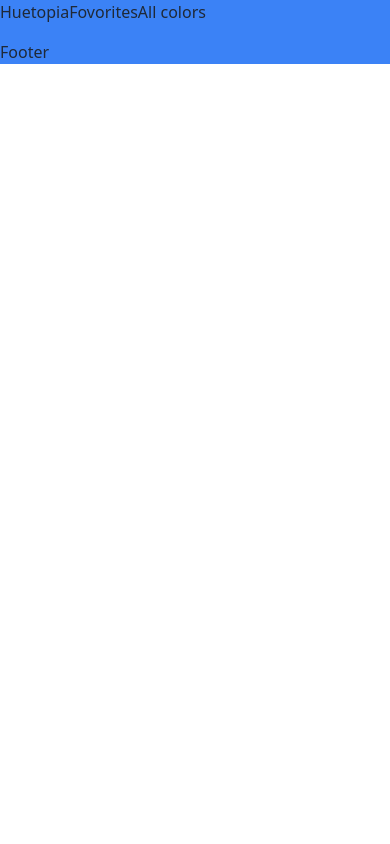
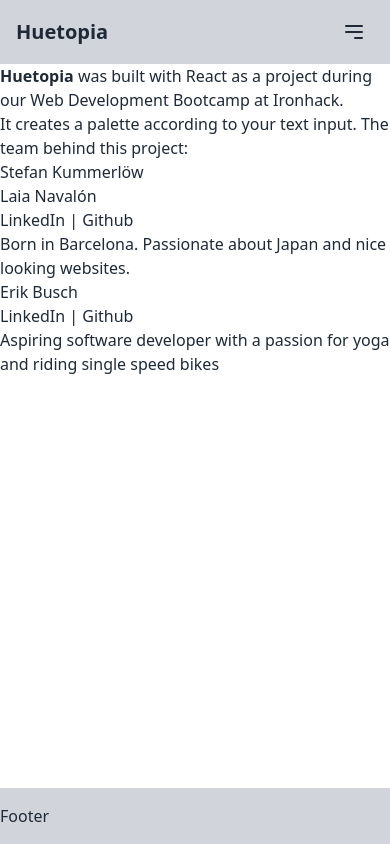
Before and after one commit to Huetopia/Huetopia, a React (Vite) app: page /about in a window 390 px wide. Built offline with nearby package versions, Linux system fonts and the light colour scheme; the HTML template or start-up script is replaced by a standard one.

Commit message:
fix navbar

```diff
--- a/src/App.jsx
+++ b/src/App.jsx
@@ -7,6 +7,7 @@
 import { Navbar } from "./components/Navbar";
 import { AllColors } from "./pages/AllColors";
 import { Favorites } from "./pages/Favorites";
+import { About } from "./pages/About";
 import "tailwindcss/tailwind.css";
 import "daisyui/dist/full.css";
 
@@ -22,6 +23,7 @@
         <Route path="/palettes/:id" element={<ColorPaletteDetails />} />
         <Route path="/palettes" element={<AllColors />} />
         <Route path="/palettes/favorites" element={<Favorites />} />
+        <Route path="/about" element={<About />} />
       </Routes>
       <Footer />
     </>
--- a/src/components/Footer.jsx
+++ b/src/components/Footer.jsx
@@ -1,3 +1,5 @@
 export const Footer = () => {
-  return <div className="w-full bg-blue-500">Footer</div>;
+  return (
+    <div className="w-full bg-gray-300 py-4 absolute bottom-0">Footer</div>
+  );
 };
--- a/src/components/GeneratePalette.jsx
+++ b/src/components/GeneratePalette.jsx
@@ -2,7 +2,7 @@
 import axios from "axios";
 import { useState } from "react";
 import { useNavigate } from "react-router-dom";
-import { Button, Input } from 'react-daisyui'
+import { Button, Input } from "react-daisyui";
 
 export const GeneratePalette = () => {
   const baseURL = "https://api.openai.com";
@@ -113,7 +113,9 @@
         onChange={(e) => setTheme(e.target.value)}
       />
       {/* <button type="submit">Submit</button> */}
-      <Button color="neutral" type="submit">Click me!</Button>
+      <Button className="bg-gray-800 text-white" type="submit">
+        Click me!
+      </Button>
     </form>
   );
 };
--- a/src/components/Navbar.jsx
+++ b/src/components/Navbar.jsx
@@ -1,19 +1,86 @@
-import { Favorites } from "../pages/Favorites";
-import { AllColors } from "../pages/AllColors";
+import { useState } from "react";
 import { Link } from "react-router-dom";
 
 export const Navbar = () => {
+  const [isMenuOpen, setIsMenuOpen] = useState(false);
+
   return (
-    <div className="flex w-full h-10  bg-blue-500 ">
-      <Link to="/">
-        <div>Huetopia</div>
-      </Link>
-      <Link to="/palettes/favorites">
-        <Favorites />
-      </Link>
-      <Link to="/palettes">
-        <AllColors />
-      </Link>
+    <div className="bg-gray-300">
+      <div className="max-w-7xl mx-auto px-4 sm:px-6 lg:px-8">
+        <div className="flex justify-between h-16">
+          <div className="flex">
+            <div className="flex-shrink-0 flex items-center">
+              <Link to="/">
+                <div className="text-xl font-bold">Huetopia</div>
+              </Link>
+            </div>
+          </div>
+
+          <div className="hidden lg:block">
+            <div className="ml-10 flex items-baseline space-x-4">
+              <Link className="text-gray-800 hover:text-gray-500" to="/about">
+                About
+              </Link>
+              <Link
+                className="text-gray-800 hover:text-gray-500"
+                to="/palettes/favorites"
+              >
+                Favorites
+              </Link>
+              <Link
+                className="text-gray-800 hover:text-gray-500"
+                to="/palettes"
+              >
+                All colors
+              </Link>
+              <div className="text-gray-800 hover:text-gray-500">New</div>
+            </div>
+          </div>
+          {/* Burger menu button positioned in top-right corner */}
+          <div className="flex items-center lg:hidden">
+            <button
+              onClick={() => setIsMenuOpen(!isMenuOpen)}
+              className="inline-flex items-center justify-center p-2 rounded-md text-gray-800 hover:text-gray-500 focus:outline-none focus:text-gray-500 transition"
+            >
+              <svg
+                className="h-6 w-6"
+                xmlns="http://www.w3.org/2000/svg"
+                fill="none"
+                viewBox="0 0 24 24"
+                stroke="currentColor"
+                aria-hidden="true"
+              >
+                <path
+                  strokeLinecap="round"
+                  strokeLinejoin="round"
+                  strokeWidth="2"
+                  d="M4 6h16M4 12h16m-7 6h7"
+                />
+              </svg>
+            </button>
+          </div>
+        </div>
+      </div>
+      {/* Responsive Burger Menu (shown on small screens) */}
+      {isMenuOpen && (
+        <div className="lg:hidden absolute top-0 right-0 mt-16 bg-gray-300">
+          <div className="px-2 pt-2 pb-3 space-y-1">
+            <Link
+              to="/palettes/favorites"
+              className="block text-gray-800 hover:text-gray-500"
+            >
+              Favorites
+            </Link>
+            <Link
+              to="/palettes"
+              className="block text-gray-800 hover:text-gray-500"
+            >
+              All colors
+            </Link>
+            <div className="block text-gray-800 hover:text-gray-500">New</div>
+          </div>
+        </div>
+      )}
     </div>
   );
 };
--- a/src/pages/About.jsx
+++ b/src/pages/About.jsx
@@ -1,3 +1,44 @@
 export const About = () => {
-  return <div>About</div>;
+  return (
+    <div className="">
+      <p>
+        <b>Huetopia</b> was built with React as a project during our Web
+        Development Bootcamp at Ironhack.
+        <br />
+        It creates a palette according to your text input. The team behind this
+        project:
+      </p>
+
+      {/* team members  */}
+      {/* links to your GitHub and LinkedIn profiles. */}
+      <div className="">
+        <div>
+          <h2>Stefan Kummerlöw</h2>
+        </div>
+        <div className="">
+          <h2>Laia Navalón</h2>
+          <a href="https://es.linkedin.com/in/laia-navalon-arxe-763b2353">
+            LinkedIn
+          </a>{" "}
+          | <a href="https://github.com/feelikeadoll">Github</a>
+          <p>
+            Born in Barcelona. Passionate about Japan and nice looking websites.
+          </p>
+        </div>
+        <div className="team-member">
+          <h2>Erik Busch</h2>
+          <p>
+            <a href="https://www.linkedin.com/in/erik-busch-fullstack-development/">
+              LinkedIn
+            </a>{" "}
+            | <a href="https://github.com/EazyErik">Github</a>
+          </p>
+          <p>
+            Aspiring software developer with a passion for yoga and riding
+            single speed bikes
+          </p>
+        </div>
+      </div>
+    </div>
+  );
 };
```
